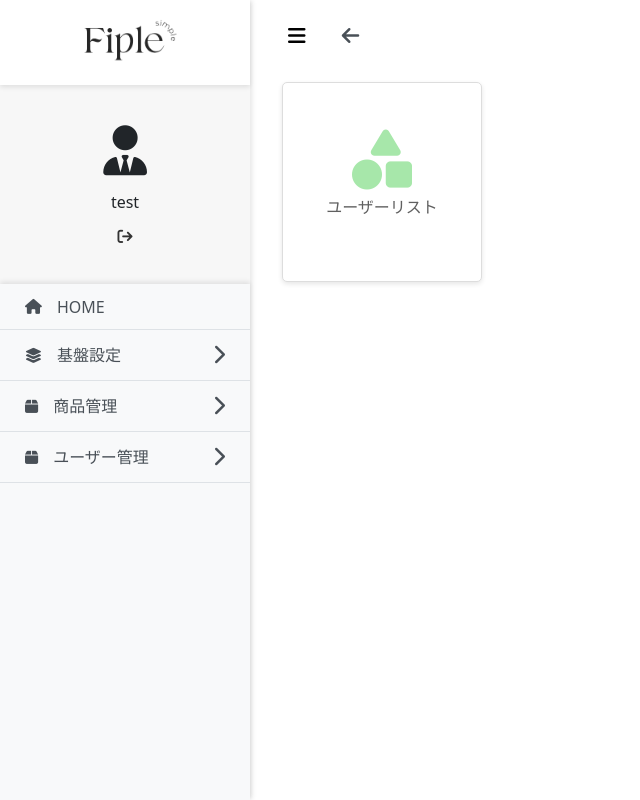
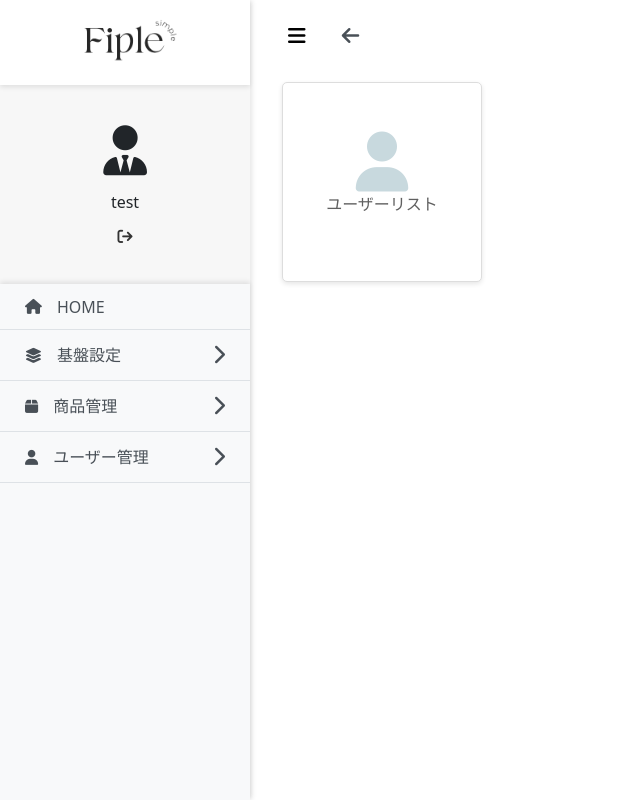
Before and after one commit to JunOkada01/fiple, a Django app: page /users/ in a window 1280 px wide. Shown: the whole page, without its empty margins (0-640 px from the left). Run offline with Django 4.2, Linux system fonts and the light colour scheme; a user stored in the database is signed in; some libraries are stand-ins or nearby versions.

Commit message:
ユーザー管理のアイコン変更

```diff
--- a/backend/fiplejango/fipleapp/templates/admin_top.html
+++ b/backend/fiplejango/fipleapp/templates/admin_top.html
@@ -25,7 +25,7 @@
         <div class="col-6 col-sm-4 col-md-3 col-lg-2">
             <a href="{% url 'fipleapp:user_settings' %}" class="icon-link">
                 <div class="icon-tile">
-                    <i class="fa-solid fa-box faa-float animated-hover icons" style="color: #A8D8A1;"></i>
+                    <i class="fa-solid fa-user faa-float animated-hover icons" style="color:rgb(200, 217, 222);"></i>
                     <p>ユーザー管理</p>
                 </div>
             </a>
--- a/backend/fiplejango/fipleapp/templates/base.html
+++ b/backend/fiplejango/fipleapp/templates/base.html
@@ -88,7 +88,7 @@
                             </li>
                             <!-- ユーザー管理 -->
                             <li class="side-item-top">
-                                <a href="{% url 'fipleapp:user_settings' %}" class="item-top"><i class="fa-solid fa-box" style="font-size: 15px;"></i>ユーザー管理<span class="toggle-submenu"><i class="fa-solid fa-chevron-right"></i></span></a>
+                                <a href="{% url 'fipleapp:user_settings' %}" class="item-top"><i class="fa-solid fa-user" style="font-size: 15px;"></i>ユーザー管理<span class="toggle-submenu"><i class="fa-solid fa-chevron-right"></i></span></a>
                                 <ul class="submenu border-bottom">
                                     <li class="submenu-item"><a href="{% url 'fipleapp:admin_user_list' %}">ユーザー管理</a></li>
                                 </ul>
--- a/backend/fiplejango/fipleapp/templates/users/top.html
+++ b/backend/fiplejango/fipleapp/templates/users/top.html
@@ -6,7 +6,7 @@
         <div class="col-6 col-sm-4 col-md-3 col-lg-2">
             <a href="{% url 'fipleapp:admin_user_list' %}" class="icon-link">
                 <div class="icon-tile">
-                    <i class="fa-solid fa-shapes icons" style="color: #a7e7aa;"></i>
+                    <i class="fa-solid fa-user" style="color:rgb(200, 217, 222); font-size: 60px"></i>
                     <p>ユーザーリスト</p>
                 </div>
             </a>
```
